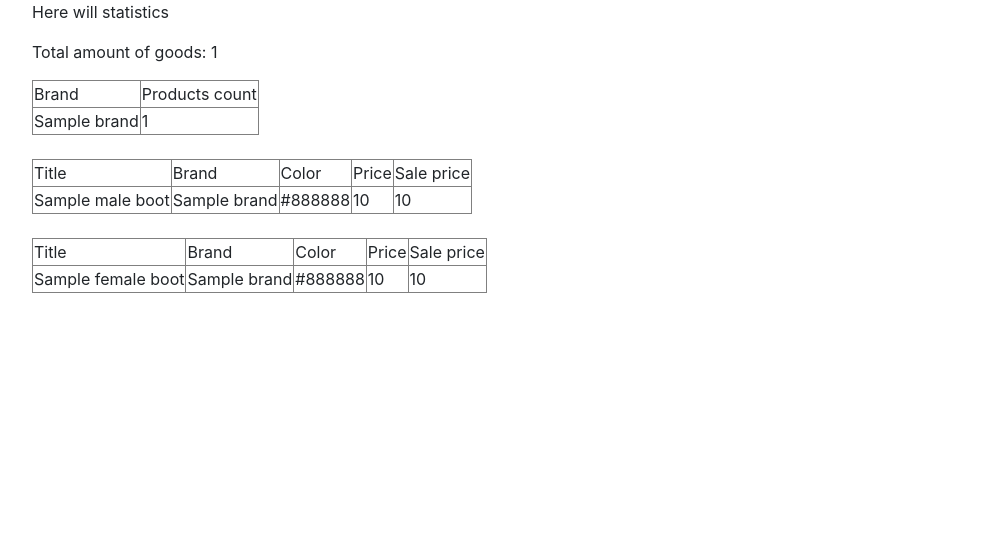
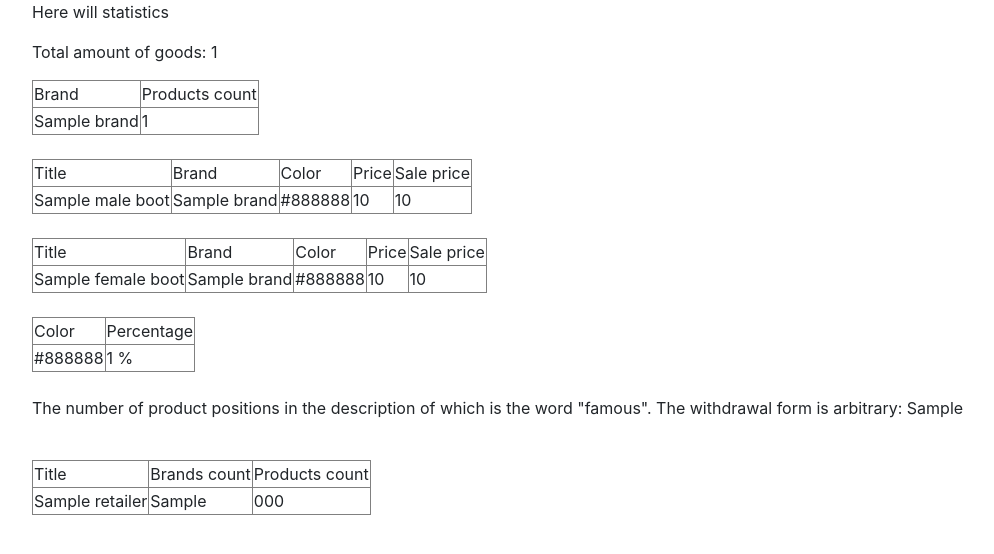
Before and after one commit to HighHopesInt/products_aggregator, a Django app: template templates/stats.html in a window 1280 px wide. Shown: the top 554 px of the page, without its empty margins (53-1047 px from the left). Run offline with Django 3.2, Linux system fonts and the light colour scheme; the template is opened without the code that fills it: most values are stand-ins (such as "Sample title", 1, 10 or a date in 2020); some libraries are stand-ins or nearby versions.

Commit message:
Add some stats

```diff
--- a/templates/stats.html
+++ b/templates/stats.html
@@ -55,4 +55,40 @@
             </tr>
         {% endfor %}
     </table>
+    <br>
+    <table border="1">
+        <tr>
+            <td>Color</td>
+            <td>Percentage</td>
+        </tr>
+        {% for color, percent in per_ratio %}
+            <tr>
+                <td>{{ color }}</td>
+                <td>{{ percent }} %</td>
+            </tr>
+        {% endfor %}
+    </table>
+    <br>
+    <p>
+        The number of product
+        positions in the description of which is the word "famous".
+        The withdrawal form is arbitrary: {{ famous_word }}
+    </p>
+    <br>
+
+    <table border="1">
+        <tr>
+            <td>Title</td>
+            <td>Brands count</td>
+            <td>Products count</td>
+        </tr>
+        {% for retailer, brand_of, number_of in retailer_stat %}
+            <tr>
+                <td>{{ retailer }}</td>
+                <td>{{ brand_of }}</td>
+                <td>{{ number_of }}</td>
+            </tr>
+        {% endfor %}
+    </table>
+<!--    {{ retailer_stat }}-->
 {% endblock %}
```
Also changed, not shown: apps/stats/views.py (+14 -3 lines).
